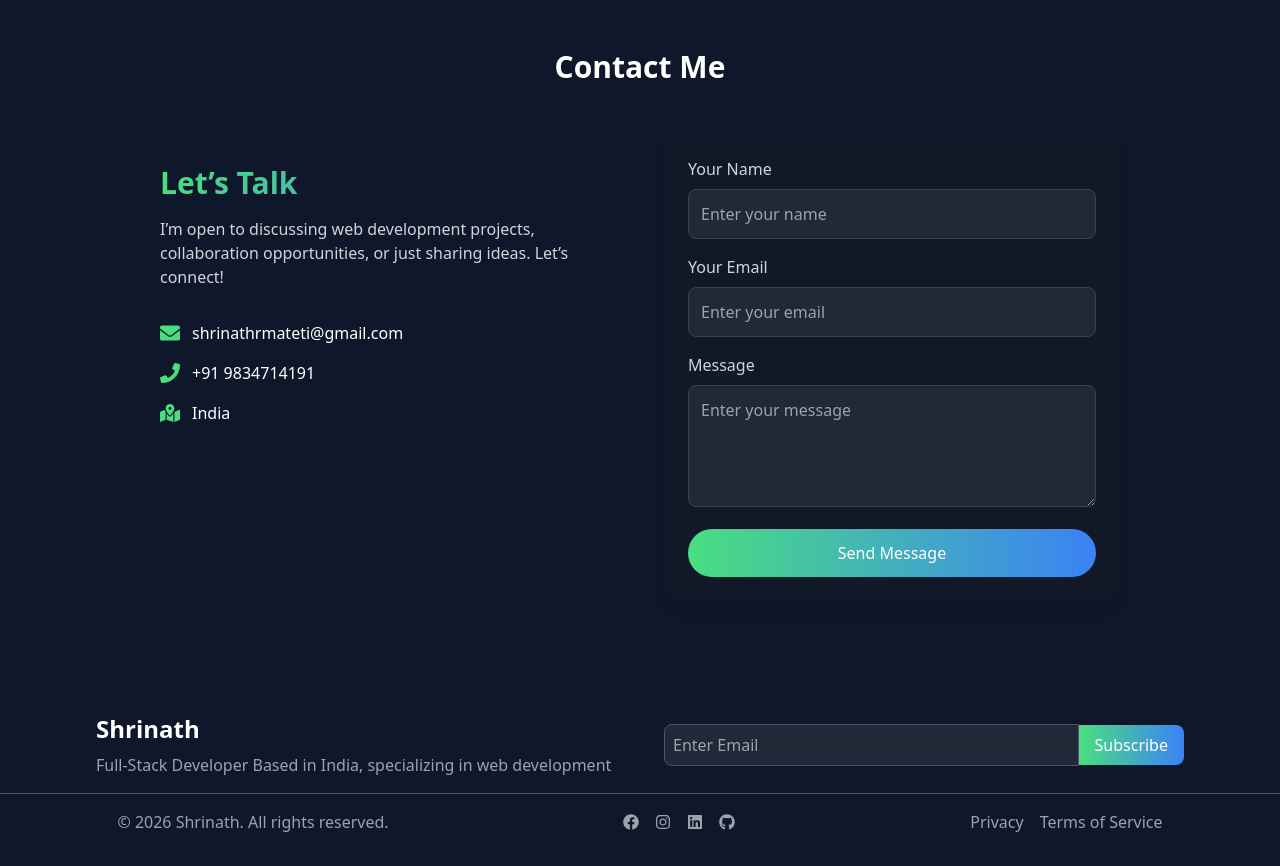
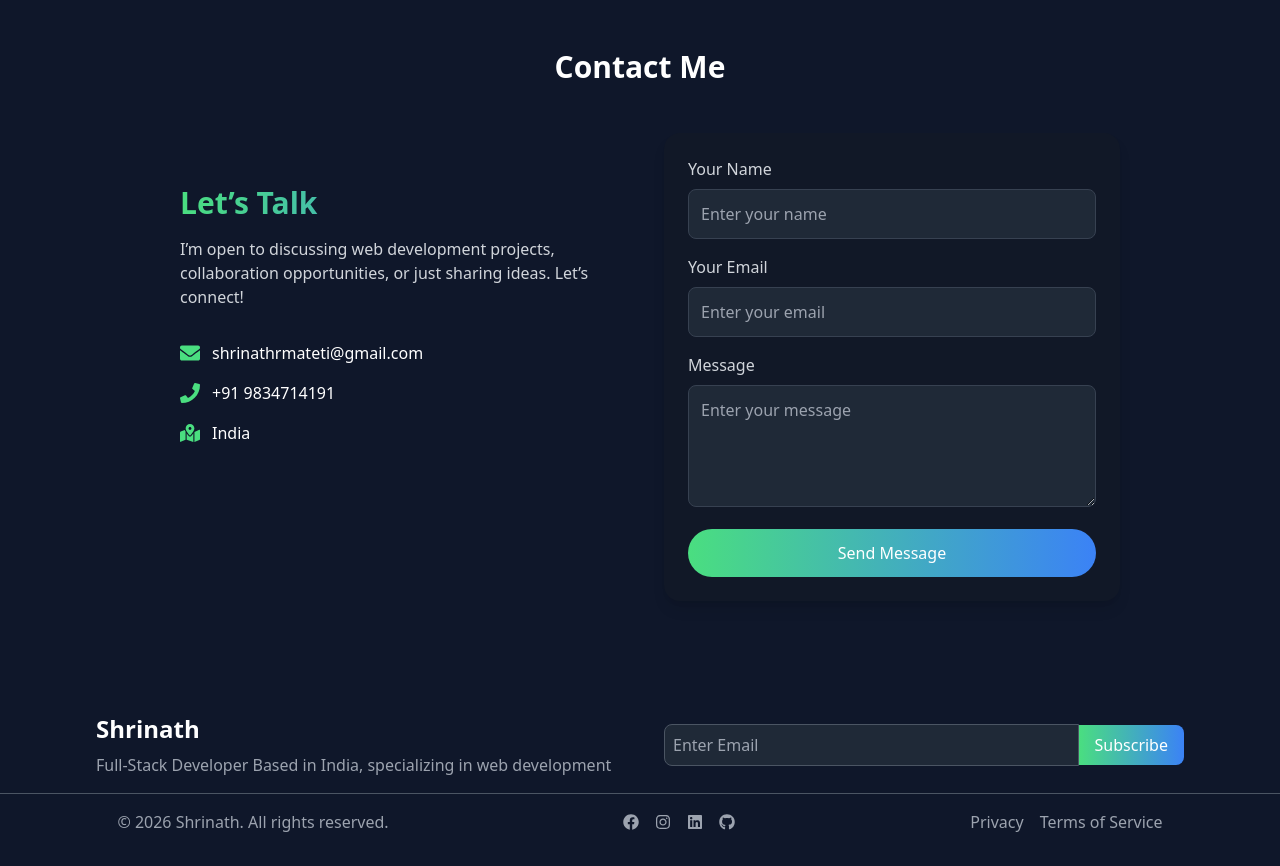
Before and after one commit to ShrinathMateti/shrinath-dev, a React (Vite) app: page / in a window 1280 px wide. Shown: the part 3300-4166 px from the top of the page. Built offline with nearby package versions, Linux system fonts and the light colour scheme.

Commit message:
Image Updated

```diff
--- a/src/components/Contact.jsx
+++ b/src/components/Contact.jsx
@@ -56,7 +56,7 @@ const Contact = () => {
         <div className="grid grid-cols-1 md:grid-cols-2 gap-12 items-start">
 
           {/* Left Side */}
-          <div>
+          <div className="p-5">
             <h3 className="text-3xl font-bold text-transparent bg-clip-text bg-gradient-to-r from-green-400 to-blue-500 mt-8 mb-4">
               Let’s Talk
             </h3>
--- a/src/components/Projects.jsx
+++ b/src/components/Projects.jsx
@@ -57,7 +57,7 @@ const ProjectCard = ({ project, isFullStack, onImageClick }) => (
       <img
         src={project.image}
         alt={project.name}
-        className="aspect-video overflow-hidden cursor-pointer"
+        className="aspect-video overflow-hidden cursor-pointer block h-full object-fill"
       />
     </div>
 
```
